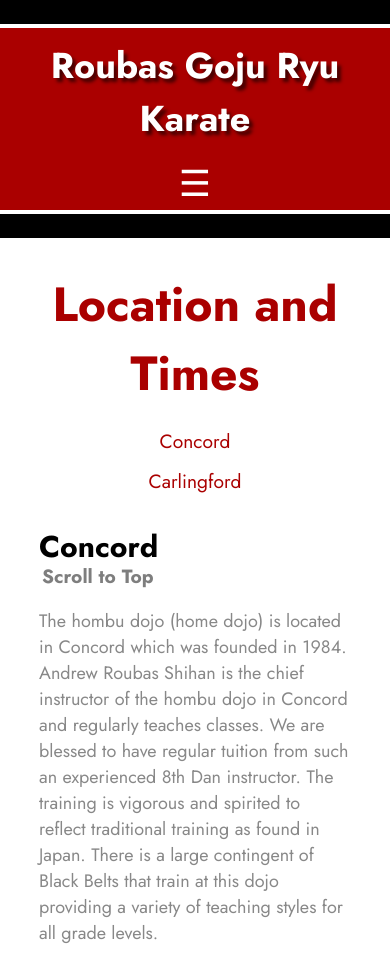
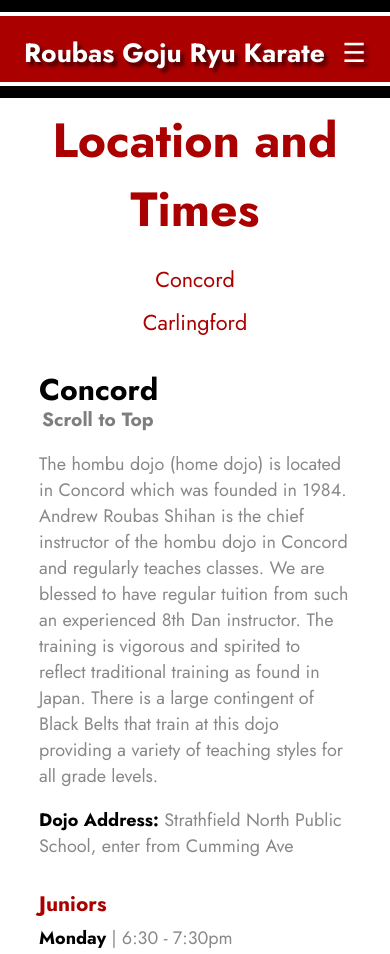
Before and after one commit to Jesse963/Roubas-Site, a plain HTML site: page location.html in a window 390 px wide. Shown: the top 954 px of the page. Drawn offline with Linux system fonts and the light colour scheme.

Commit message:
more mobile styling

```diff
--- a/content.css
+++ b/content.css
@@ -19,6 +19,7 @@ body {
 }
 
 .contents.menu > a {
+  font-size: 1.8rem;
   text-decoration: none;
   color: var(--main_colour);
   margin: 0 auto;
@@ -316,4 +317,15 @@ a:hover {
   .contents.menu > a {
     margin-top: 1rem;
   }
+  .grid.container {
+    width: inherit !important;
+    margin: 0 auto;
+  }
+  #teacherGrid {
+    gap: 4rem;
+    margin-bottom: 3rem;
+  }
+  .teacher.image.container {
+    width: 100%;
+  }
 }
--- a/header.css
+++ b/header.css
@@ -109,21 +109,22 @@ h1 {
 .selected:hover {
   color: white !important;
 }
-
+#menuButton {
+  display: none;
+}
 @media only screen and (max-width: 700px) {
   html {
     font-size: 12px;
     /* font-size: 1rem !important; */
   }
+  nav {
+    transition: 0.3s;
+  }
   .selected {
     font-weight: unset;
     text-shadow: none;
   }
-  h1 {
-    font-size: calc(1.5 * var(--border_height)) !important;
-    margin: calc(1.5 * var(--border_height));
-    margin: 10% 0 3% 0;
-  }
+
   header {
     position: relative;
   }
@@ -131,22 +132,48 @@ h1 {
     font-size: 1.6rem !important;
     line-height: 1.7rem;
   }
-  .links {
+  header nav .links {
     flex-direction: column;
+    align-items: center;
+    display: none;
+    overflow: hidden;
+    margin: 1rem 0;
   }
-  nav {
-    transition: 0.3s;
-  }
-  .links a {
-    margin: 0.7rem;
-    display: none;
+  header .links a {
+    margin: 0.7rem 2rem;
+    /* display: none; */
+    font-size: 2rem !important;
+    font-weight: 400;
   }
   .links p {
     display: none;
+    text-align: right !important;
   }
   #menuButton {
     display: block;
     font-size: 3rem;
     margin: 0;
   }
+
+  .header.wrapper {
+    display: flex;
+    flex-direction: row;
+    align-items: baseline;
+    justify-content: space-between;
+    padding: 0 2rem;
+  }
+  .header.wrapper > * {
+    color: white;
+    font-size: calc(1.1 * var(--border_height)) !important;
+    margin: calc(1.5 * var(--border_height));
+    margin: 10% 0 3% 0;
+    text-shadow: 0.3rem 0.3rem 0.3rem rgb(0, 0, 0, 0.6);
+  }
+  header::before,
+  header::after {
+    height: calc(0.5 * var(--border_height));
+    background-color: black;
+    border-bottom: calc(0.2 * var(--border_height)) solid white;
+    transition: 0.3s ease-in-out;
+  }
 }
--- a/location.html
+++ b/location.html
@@ -20,11 +20,13 @@
   <body>
     <header>
       <nav>
-        <h1 class="header name" onclick="location.href = 'index.html'">
-          Roubas Goju Ryu Karate
-        </h1>
+        <div class="header wrapper">
+          <h1 class="header name" onclick="location.href = 'index.html'">
+            Roubas Goju Ryu Karate
+          </h1>
+          <p onclick="menuHandler()" id="menuButton">☰</p>
+        </div>
         <div class="links">
-          <p onclick="menuHandler()" id="menuButton">☰</p>
           <p>|</p>
           <a class="intro" href="index.html">Home</a>
           <p>|</p>
--- a/script.js
+++ b/script.js
@@ -93,6 +93,7 @@ if (window.location.href.includes("about"))
 
     const img = document.createElement("img");
     img.src = teacher.image;
+    img.loading = "lazy";
 
     const teacherName = document.createElement("p");
     teacherName.classList.add("teacher", "name");
@@ -125,12 +126,8 @@ console.log(headings);
 
 let expanded = false;
 menuHandler = () => {
-  const menuItems = document.querySelectorAll("nav .links a");
-  const container = document.querySelector("nav .links");
-  menuItems.forEach((item) => {
-    item.style.display = !expanded ? "block" : "none";
-    window.location.href = "#top";
-  });
-  // container.style.height = "50vh";
+  const menuItems = document.querySelector("header nav .links");
+  menuItems.style.display = !expanded ? "flex" : "none";
+  window.location.href = "#top";
   expanded = !expanded;
 };
--- a/style.css
+++ b/style.css
@@ -25,6 +25,7 @@ main {
 @media only screen and (max-width: 700px) {
   main {
     width: 80% !important;
+    margin-top: 2rem;
   }
   a {
     font-size: 1.6rem;
```
Also changed, not shown: about.html (+6 -3 lines), contact.html (+6 -3 lines), index.html (+6 -3 lines), new_comers.html (+6 -3 lines).
